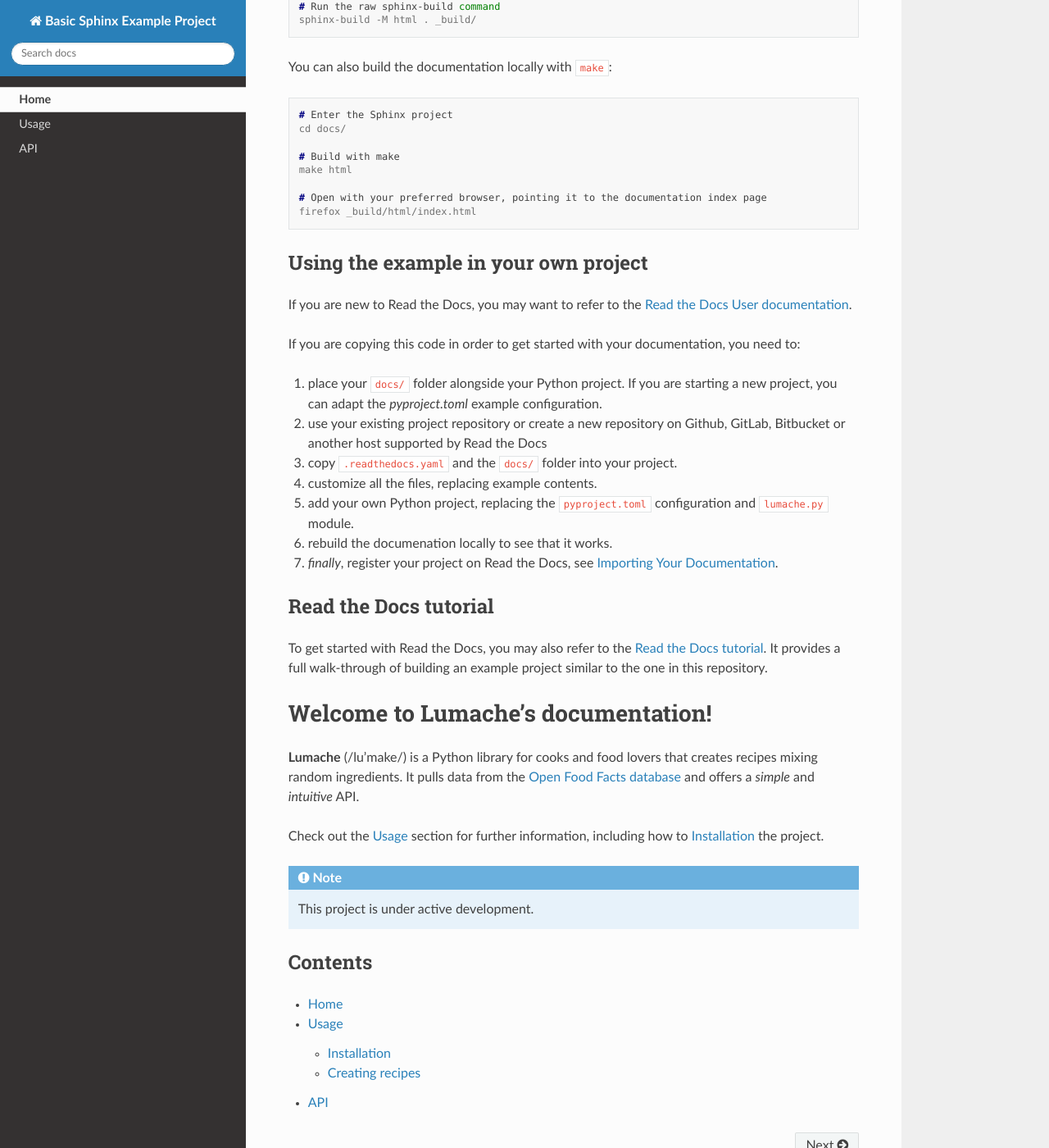
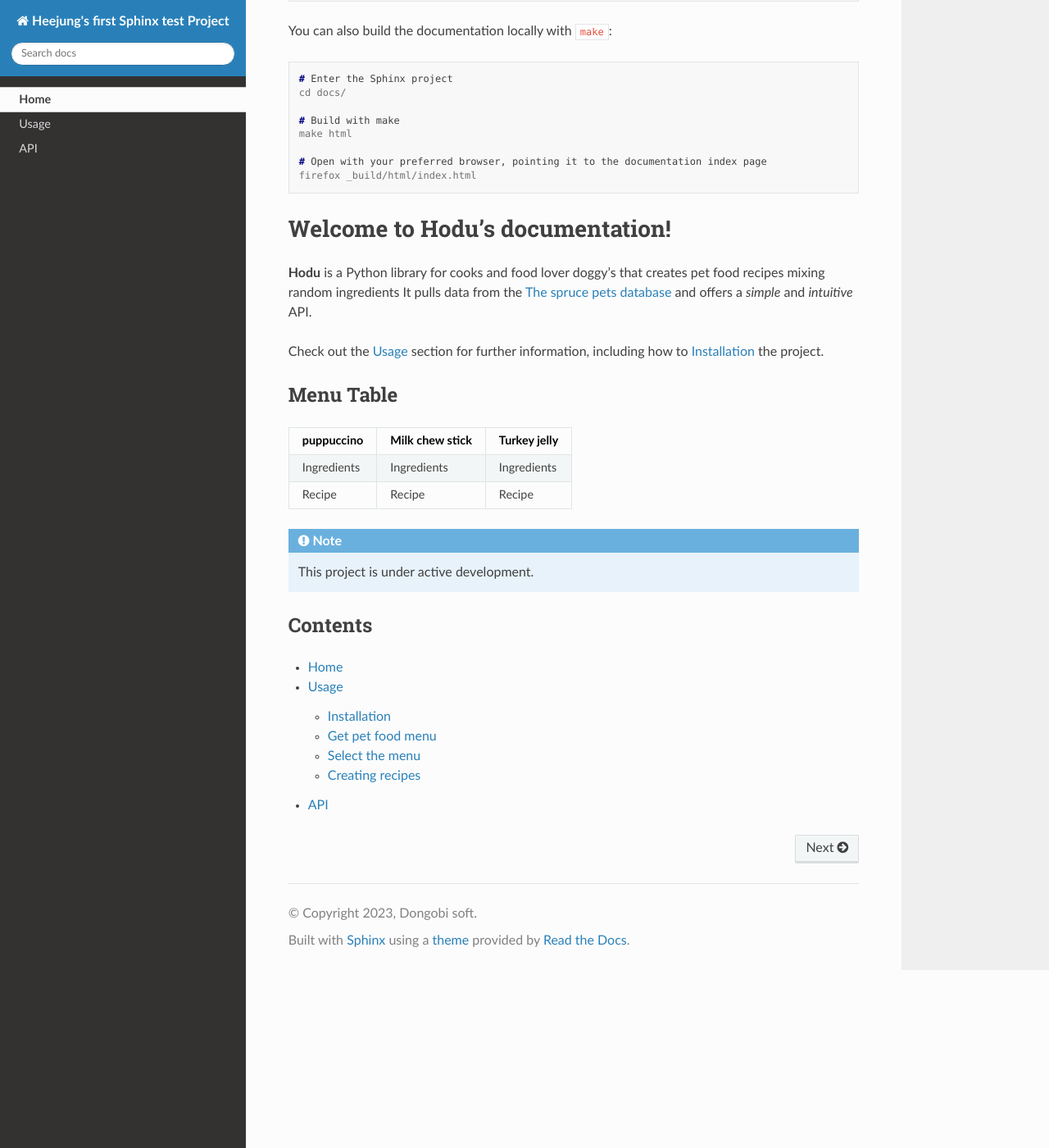
Before and after one commit to huijeong/sphinxDocs, a Sphinx documentation site: the page built from docs/index.rst, in a window 1280 px wide and 1400 px high, scrolled down 1530 px. Shown: the whole window at 82% size. Built offline with Sphinx 7.4.7 and the Read the Docs theme 2.0.0, drawn with Linux system fonts in a browser that asks for light colours; some of the changed text lies outside the part shown.

```diff
--- a/README.rst
+++ b/README.rst
@@ -1,13 +1,9 @@
-Example: Basic Sphinx project for Read the Docs
+TEST: Heejung's first Sphinx Docs for RTD
 ===============================================
 
-.. image:: https://readthedocs.org/projects/example-sphinx-basic/badge/?version=latest
-    :target: https://example-sphinx-basic.readthedocs.io/en/latest/?badge=latest
-    :alt: Documentation Status
 
-.. This README.rst should work on Github and is also included in the Sphinx documentation project in docs/ - therefore, README.rst uses absolute links for most things so it renders properly on GitHub
 
-This example shows a basic Sphinx project with Read the Docs. You're encouraged to view it to get inspiration and copy & paste from the files in the source code. If you are using Read the Docs for the first time, have a look at the official `Read the Docs Tutorial <https://docs.readthedocs.io/en/stable/tutorial/index.html>`__.
+This test Docs shows a basic Sphinx project with RTD. You're encouraged to view it to get inspiration and copy & paste from the files in the source code. If you are using Read the Docs for the first time, have a look at the official `Read the Docs Tutorial <https://docs.readthedocs.io/en/stable/tutorial/index.html>`__.
 
 📚 `docs/ <https://github.com/readthedocs-examples/example-sphinx-basic/blob/main/docs/>`_
     A basic Sphinx project lives in ``docs/``. All the ``*.rst`` make up sections in the documentation.
@@ -62,26 +58,3 @@ You can also build the documentation locally with ``make``:
 
     # Open with your preferred browser, pointing it to the documentation index page
     firefox _build/html/index.html
-
-
-Using the example in your own project
--------------------------------------
-
-If you are new to Read the Docs, you may want to refer to the `Read the Docs User documentation <https://docs.readthedocs.io/>`_.
-
-If you are copying this code in order to get started with your documentation, you need to:
-
-#. place your ``docs/`` folder alongside your Python project. If you are starting a new project, you can adapt the `pyproject.toml` example configuration.
-#. use your existing project repository or create a new repository on Github, GitLab, Bitbucket or another host supported by Read the Docs
-#. copy ``.readthedocs.yaml`` and the ``docs/`` folder into your project.
-#. customize all the files, replacing example contents.
-#. add your own Python project, replacing the ``pyproject.toml`` configuration and ``lumache.py`` module.
-#. rebuild the documenation locally to see that it works.
-#. *finally*, register your project on Read the Docs, see `Importing Your Documentation <https://docs.readthedocs.io/en/stable/intro/import-guide.html>`_.
-
-
-Read the Docs tutorial
-----------------------
-
-To get started with Read the Docs, you may also refer to the `Read the Docs tutorial <https://docs.readthedocs.io/en/stable/tutorial/>`__.
-It provides a full walk-through of building an example project similar to the one in this repository.
--- a/docs/conf.py
+++ b/docs/conf.py
@@ -17,9 +17,9 @@
 
 # -- Project information -----------------------------------------------------
 
-project = "Basic Sphinx Example Project"
-copyright = "2022, Read the Docs core team"
-author = "Read the Docs core team"
+project = "Heejung's first Sphinx test Project"
+copyright = "2023, Dongobi soft"
+author = "Development part core team"
 
 
 # -- General configuration ---------------------------------------------------
--- a/docs/index.rst
+++ b/docs/index.rst
@@ -1,22 +1,34 @@
 .. include:: ../README.rst
 
-Welcome to Lumache's documentation!
+Welcome to Hodu's documentation!
 ===================================
 
-**Lumache** (/lu'make/) is a Python library for cooks and food lovers
-that creates recipes mixing random ingredients.
-It pulls data from the `Open Food Facts database <https://world.openfoodfacts.org/>`_
+**Hodu** is a Python library for cooks and food lover doggy's
+that creates pet food recipes mixing random ingredients
+It pulls data from the `The spruce pets database <https://www.thesprucepets.com/>`_
 and offers a *simple* and *intuitive* API.
 
 Check out the :doc:`usage` section for further information, including
 how to :ref:`installation` the project.
+
+
+Menu Table
+----------------
+
++--------------+-----------------+--------------+
+|  puppuccino  | Milk chew stick | Turkey jelly |
++==============+=================+==============+
+|  Ingredients |   Ingredients   |  Ingredients |
++--------------+-----------------+--------------+
+|    Recipe    |     Recipe      |    Recipe    |
++--------------+-----------------+--------------+
 
 .. note::
 
    This project is under active development.
 
 Contents
---------
+----------------
 
 .. toctree::
 
```
Also changed, not shown: docs/usage.rst (+41 -2 lines), 1 other file.
